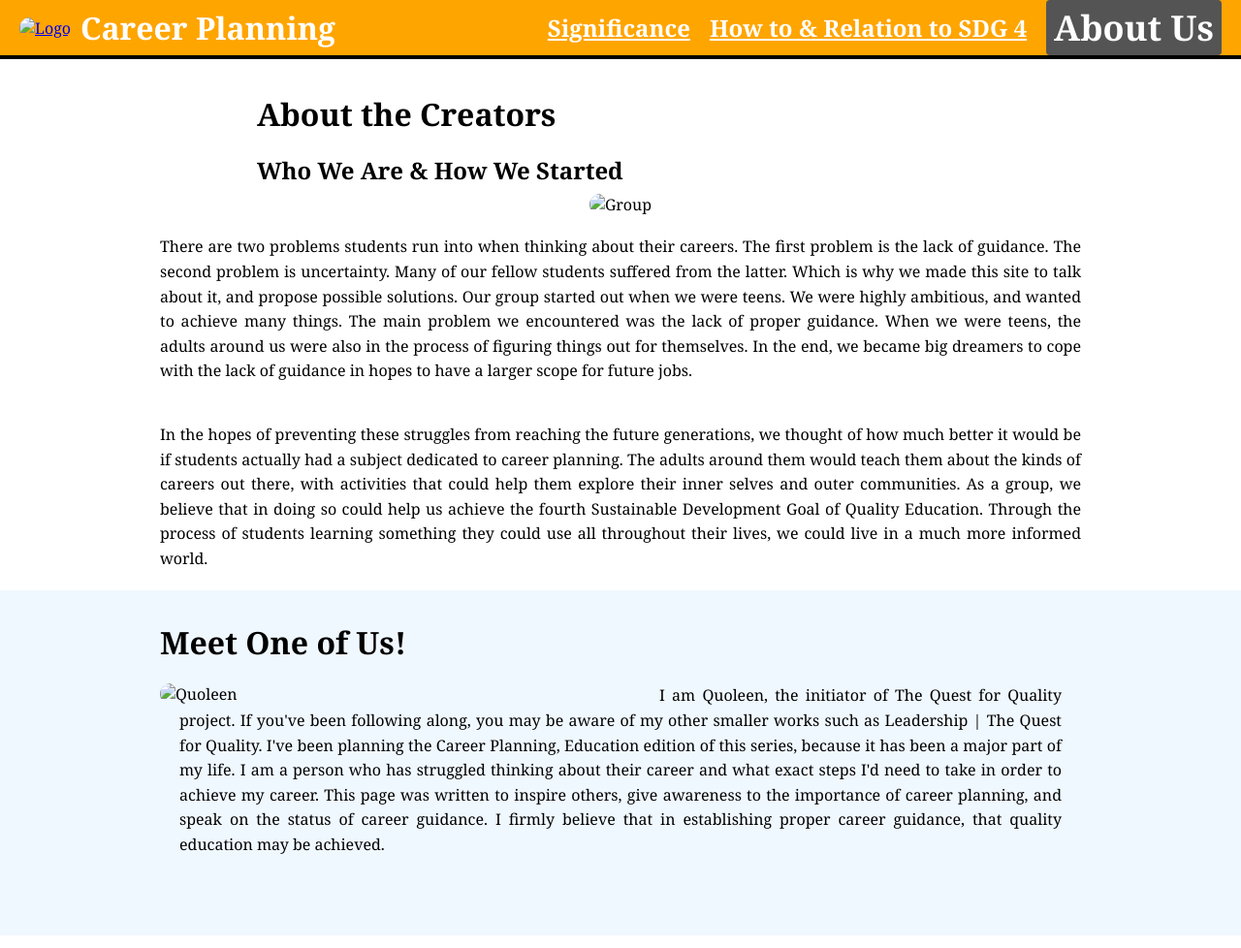
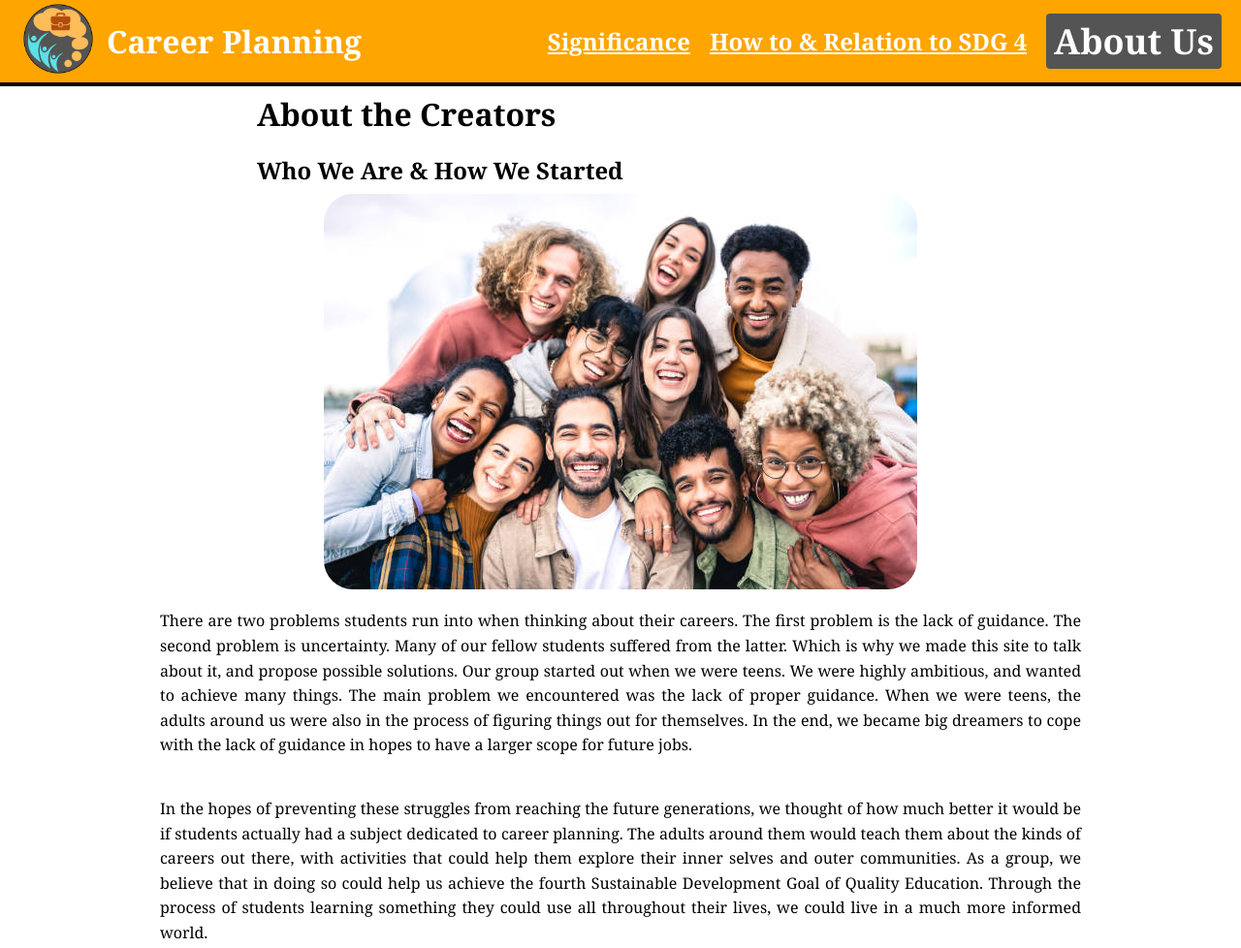
Before and after one commit to ayenne021-del/final-project, a plain HTML site: page about.html in a window 1280 px wide. Shown: the top 978 px of the page at 97% size. Drawn offline with Linux system fonts and the light colour scheme.

Commit message:
Update about.html

```diff
--- a/about.html
+++ b/about.html
@@ -10,7 +10,7 @@
 
 <div class="topnav">
   <a href="index.html">
-  <img id="logo" src="../media/career_planning-removebg-preview.png" alt="Logo">
+  <img id="logo" src="career_planning-removebg-preview.png" alt="Logo">
   </a>
   <span class="navbar-title">Career Planning</span>
   <div class="right">
@@ -25,7 +25,7 @@
     <h1>About the Creators</h1>
     <h2>Who We Are & How We Started</h2>
     </div>
-    <img id="group" src="../media/group.jpg" alt="Group">
+    <img id="group" src="group.jpg" alt="Group">
     <p>There are two problems students run into when thinking about their careers. The first problem is the lack of guidance. The second problem is uncertainty. Many of our fellow students suffered from the latter. Which is why we made this site to talk about it, and propose possible solutions. Our group started out when we were teens. We were highly ambitious, and wanted to achieve many things. The main problem we encountered was the lack of proper guidance. When we were teens, the adults around us were also in the process of figuring things out for themselves. In the end, we became big dreamers to cope with the lack of guidance in hopes to have a larger scope for future jobs.
 </p>
 <p>In the hopes of preventing these struggles from reaching the future generations, we thought of how much better it would be if students actually had a subject dedicated to career planning. The adults around them would teach them about the kinds of careers out there, with activities that could help them explore their inner selves and outer communities. As a group, we believe that in doing so could help us achieve the fourth Sustainable Development Goal of Quality Education. Through the process of students learning something they could use all throughout their lives, we could live in a much more informed world.
@@ -34,7 +34,7 @@
 <div class="meet">
     <div class="quoleen-section">
     <h1 id="one">Meet One of Us!</h1>
-    <img id="quoleen" src="../media/quoleen.jpg" alt="Quoleen">
+    <img id="quoleen" src="quoleen.jpg" alt="Quoleen">
 <p>I am Quoleen, the initiator of The Quest for Quality project. If you've been following along, you may
     be aware of my other smaller works such as Leadership | The Quest for Quality. I've been planning the
     Career Planning, Education edition of this series, because it has been a major part of my life. I am
@@ -74,11 +74,12 @@
     <a href="https://x.com/qtqpmayo?t=ALg6DmkpA0A82_WrvPkZvA&s=09">Twitter</a>
     </div>
     <div class="right">
-        <img id="profile" src="../media/profile.png" alt="Profile">
+        <img id="profile" src="profile.png" alt="Profile">
         <h5 class="profile-details">Quoleen Feb Marie O. Intrepido<br>The Quest for Quality [Education]</h5>
     </div>
 
     </div>
 
 </body>
+
 </html>
```
